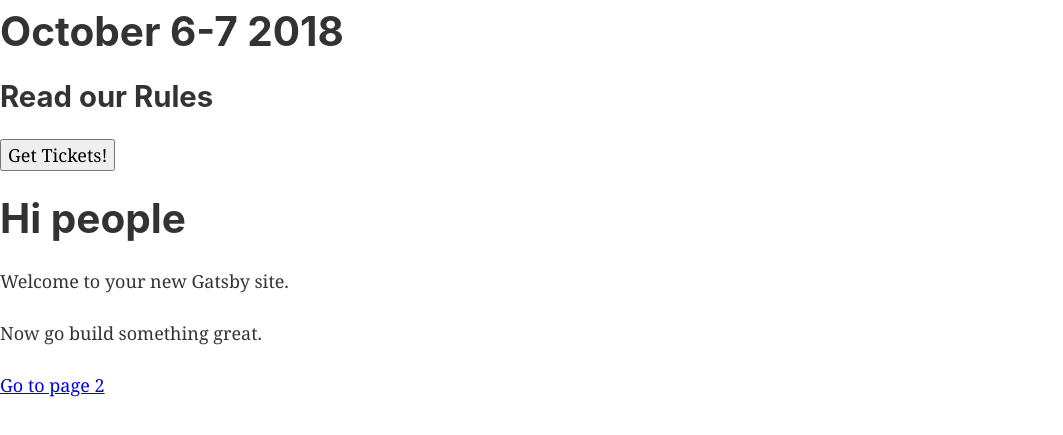
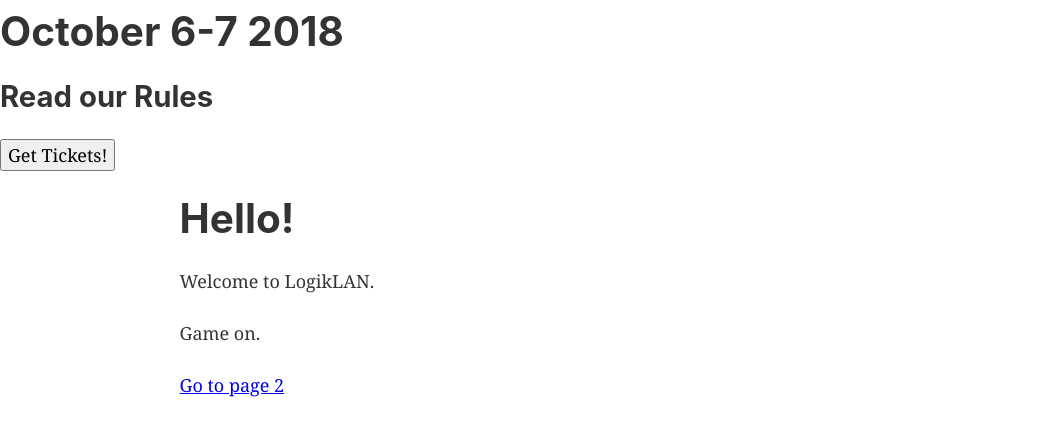
Before and after one commit to logiklan/logiklan, a Gatsby site: page / in a window 1280 px wide. Shown: the part 205-640 px from the top of the page, without its empty margins (0-1063 px from the left). Built offline with nearby package versions, Linux system fonts and the light colour scheme; Gatsby itself is replaced by a stand-in of ours.

Commit message:
update index page

```diff
--- a/src/pages/index.js
+++ b/src/pages/index.js
@@ -5,10 +5,19 @@
 const IndexPage = () => (
   <div>
     <Layout />
-    <h1>Hi people</h1>
-    <p>Welcome to your new Gatsby site.</p>
-    <p>Now go build something great.</p>
+    <section
+       style={{
+         margin: '0 auto',
+         maxWidth: 960,
+         padding: '0px 1.0875rem 1.45rem',
+         paddingTop: 0,
+        }}
+        >
+        <h1>Hello!</h1>
+    <p>Welcome to LogikLAN.</p>
+    <p>Game on.</p>
     <Link to="/page-2/">Go to page 2</Link>
+    </section>
   </div>
 )
 
```
